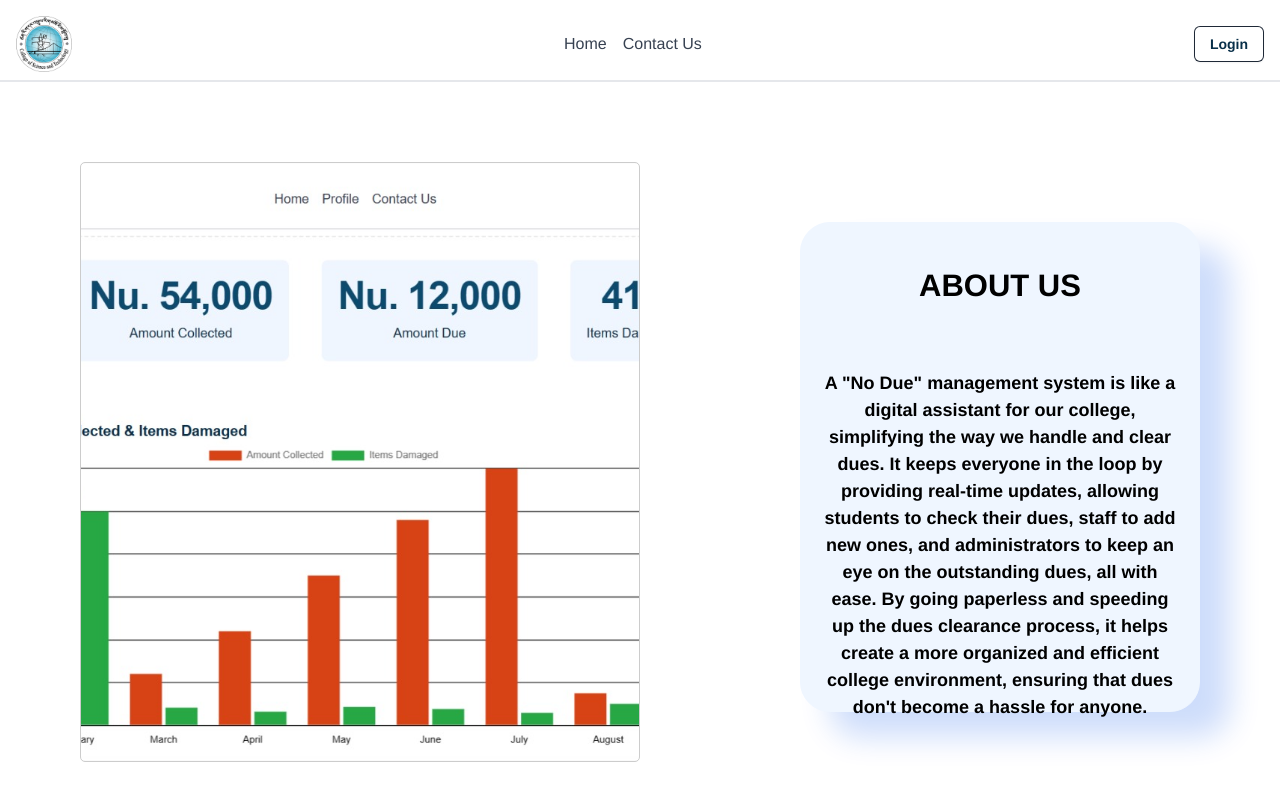
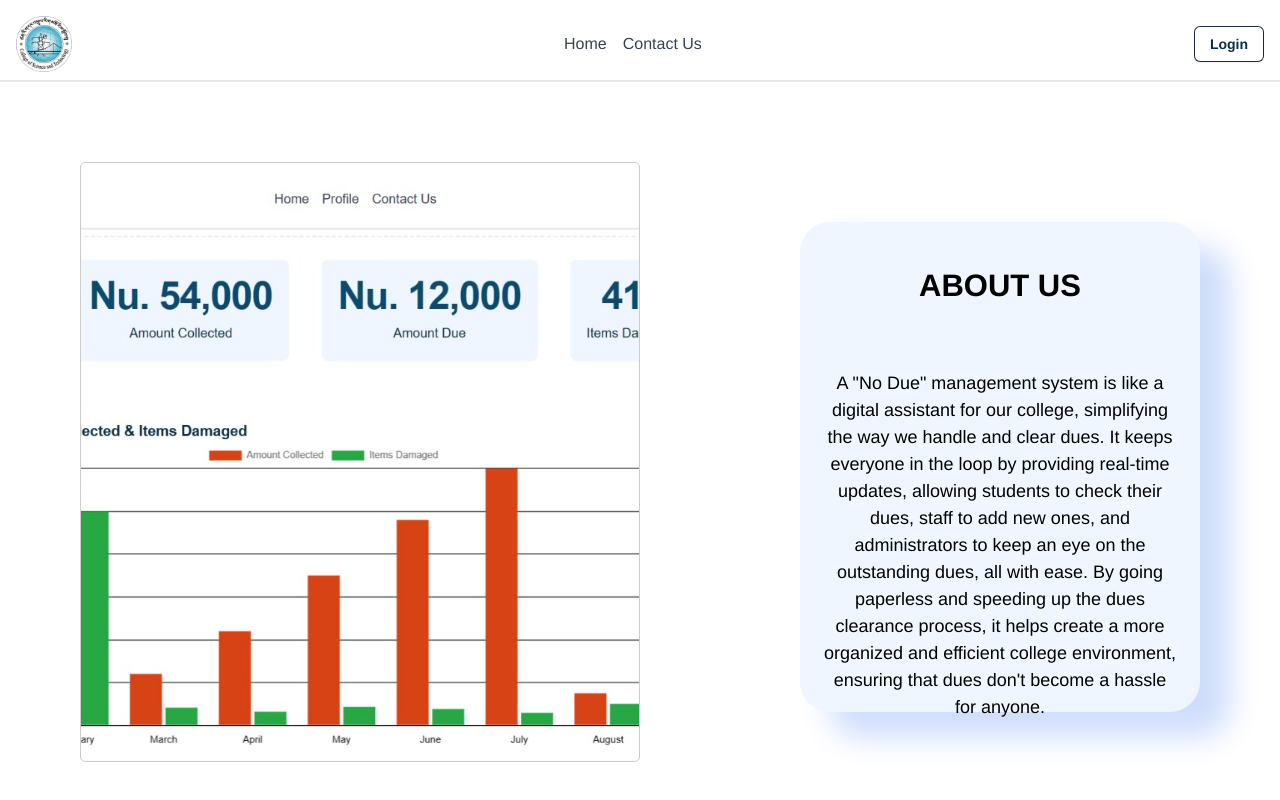
Before and after one commit to divyashC/due-mgmt-sys, a React (Create React App) app in the folder frontend/: page /home in a window 1280 px wide. Shown: the top 800 px of the page. Built offline with nearby package versions, Linux system fonts and the light colour scheme.

Commit message:
Update index.css

```diff
--- a/frontend/src/assets/css/index.css
+++ b/frontend/src/assets/css/index.css
@@ -43,7 +43,7 @@ body {
 }
 
 .with-background {
-    background-image: url('../images/cst.png'); /* Replace with the actual path to your background image */
+	background-image: url("../images/cst.png"); /* Replace with the actual path to your background image */
 	background-size: cover;
 	background-position: center;
 	color: #fff; /* Text color for better readability on the background image */
@@ -57,7 +57,6 @@ body {
 }
 
 .custom {
-    font-weight: bold; /* Make the text bold */
 	text-align: center; /* Center the text */
 	font-size: 18px; /* Adjust the font size as needed */
 	margin-top: 40px;
```
Lines whose indentation alone changed are shown as unchanged.
